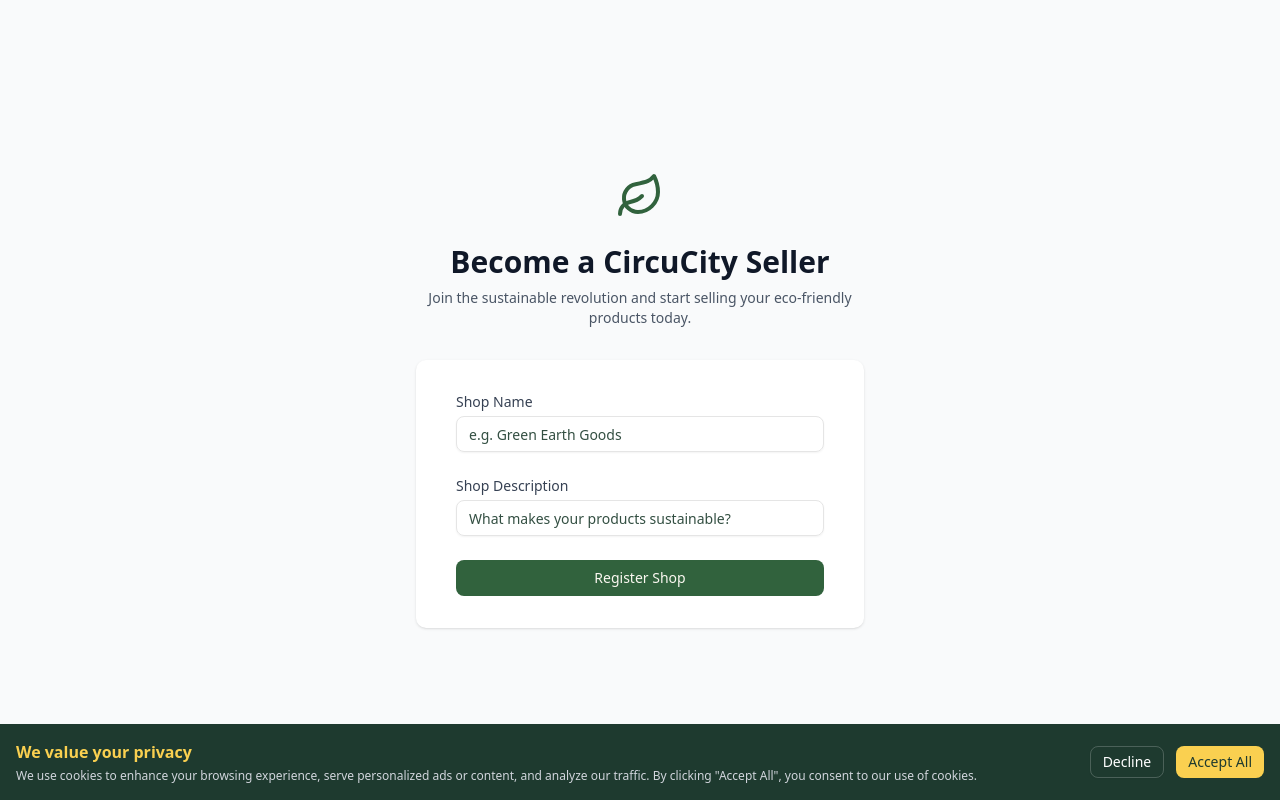
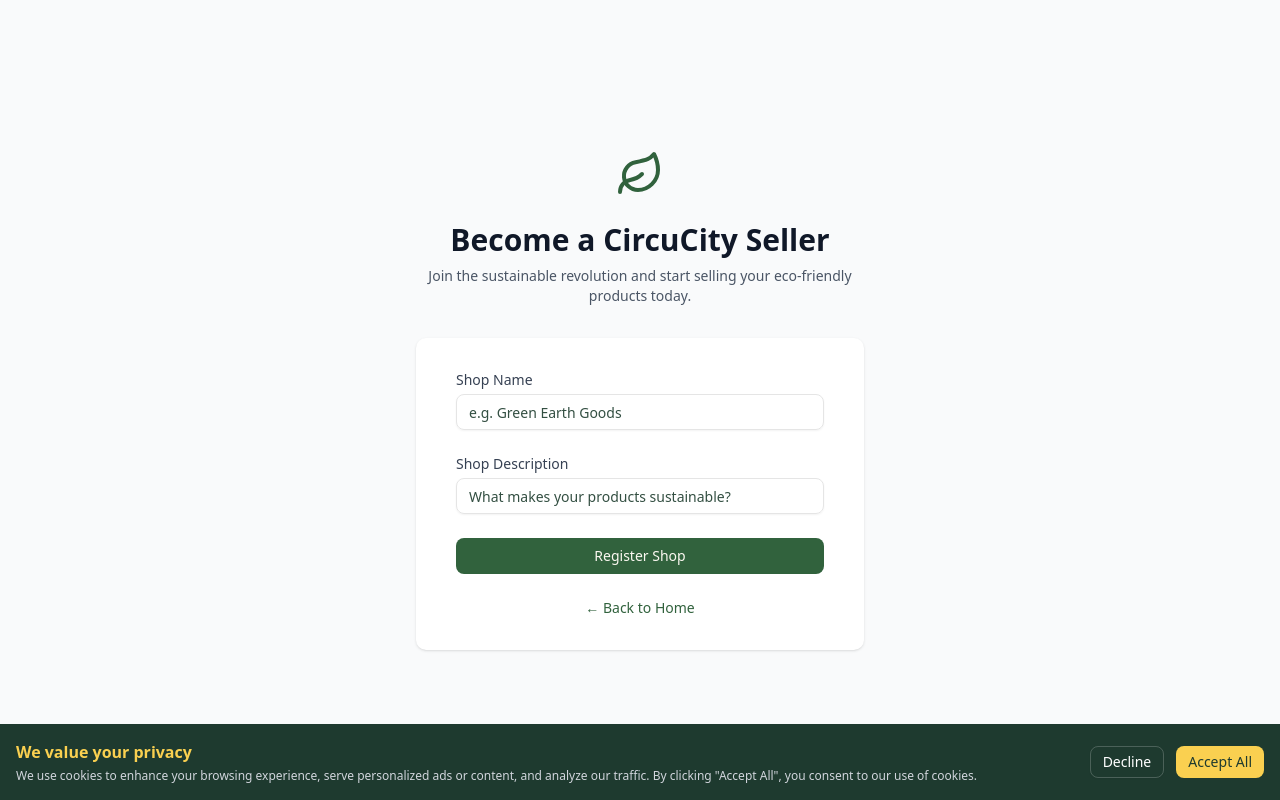
Before and after one commit to songokjesse/eco_ecommerce, a Next.js app: page /become-seller in a window 1280 px wide. Built offline with nearby package versions, Linux system fonts and the light colour scheme; no server answers.

Commit message:
feat: Implement navigation to and from the "Become a Seller" page.

```diff
--- a/app/become-seller/page.tsx
+++ b/app/become-seller/page.tsx
@@ -4,6 +4,7 @@ import { useUser } from "@clerk/nextjs";
 import { useState } from "react";
 import { Button } from "@/components/ui/button";
 import { Input } from "@/components/ui/input";
+import Link from 'next/link';
 import { Leaf, Store } from "lucide-react";
 
 export default function BecomeSellerPage() {
@@ -29,7 +30,9 @@ export default function BecomeSellerPage() {
         <div className="min-h-screen bg-gray-50 flex flex-col justify-center py-12 sm:px-6 lg:px-8">
             <div className="sm:mx-auto sm:w-full sm:max-w-md">
                 <div className="flex justify-center">
-                    <Leaf className="h-12 w-12 text-primary" />
+                    <Link href="/">
+                        <Leaf className="h-12 w-12 text-primary hover:opacity-80 transition-opacity" />
+                    </Link>
                 </div>
                 <h2 className="mt-6 text-center text-3xl font-extrabold text-gray-900">
                     Become a CircuCity Seller
@@ -78,6 +81,12 @@ export default function BecomeSellerPage() {
                             </Button>
                         </div>
                     </form>
+
+                    <div className="mt-6 text-center text-sm">
+                        <Link href="/" className="font-medium text-primary hover:text-primary/80">
+                            &larr; Back to Home
+                        </Link>
+                    </div>
                 </div>
             </div>
         </div>
--- a/components/layout/Footer.tsx
+++ b/components/layout/Footer.tsx
@@ -21,9 +21,11 @@ export function Footer() {
                     </div>
 
                     <div className="relative z-10">
-                        <Button className="bg-[#fad050] hover:bg-[#eaca40] text-[#1e3a2f] font-bold rounded-full px-8 py-6">
-                            Become a Seller <ArrowRight className="ml-2 h-4 w-4" />
-                        </Button>
+                        <Link href="/become-seller">
+                            <Button className="bg-[#fad050] hover:bg-[#eaca40] text-[#1e3a2f] font-bold rounded-full px-8 py-6">
+                                Become a Seller <ArrowRight className="ml-2 h-4 w-4" />
+                            </Button>
+                        </Link>
                     </div>
 
                     {/* Decorative Shop Icon Background */}
--- a/components/layout/TopBar.tsx
+++ b/components/layout/TopBar.tsx
@@ -28,7 +28,7 @@ export function TopBar() {
                         <Link href="#" className="hover:underline">{t("swap_market")}</Link>
                         <Link href="#" className="hover:underline">{t("eco_tokens")}</Link>
                         <Link href="#" className="hover:underline">{t("track_impact")}</Link>
-                        <Link href="#" className="hover:underline">{t("become_seller")}</Link>
+                        <Link href="/become-seller" className="hover:underline">{t("become_seller")}</Link>
                         <Link href="#" className="hover:underline">{t("leaderboard")}</Link>
                     </div>
 
```
